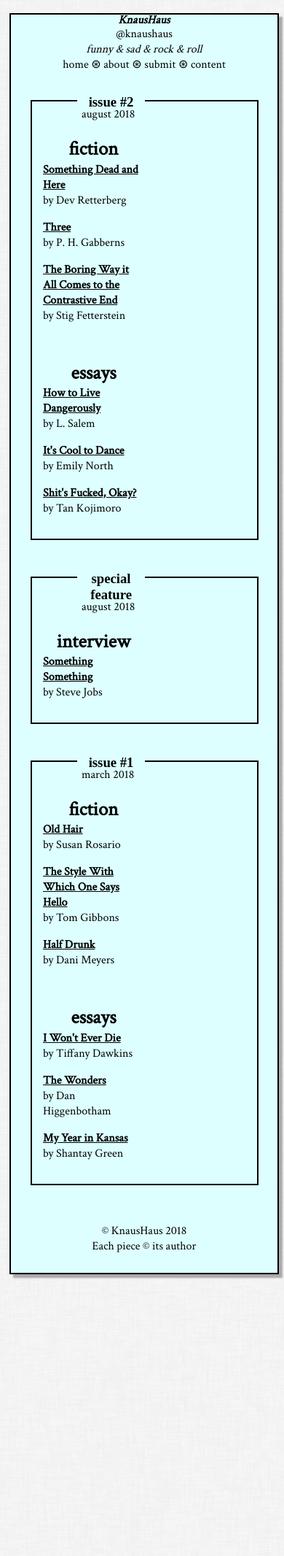
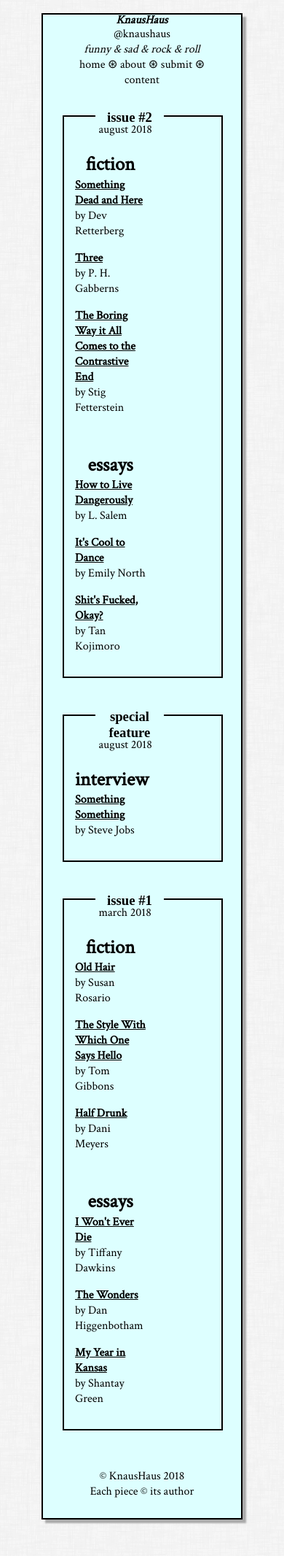
Before and after one commit to knaushaus/knaushaus.github.io, a Jekyll site: the page built from index.html, in a window 390 px wide. Shown: the whole page at 73% size. Built offline with Jekyll 4.4.1, drawn with Linux system fonts in a browser that asks for light colours; before the commit the page ends 1796 px from its top, so only the background shows below that.

Commit message:
Update main.css

```diff
--- a/css/main.css
+++ b/css/main.css
@@ -173,7 +173,7 @@
 		background-color: lightblue;
 	}
 .main {
-		width:80vw;
+		max-width:80vw;
 	}
 }
 
```
